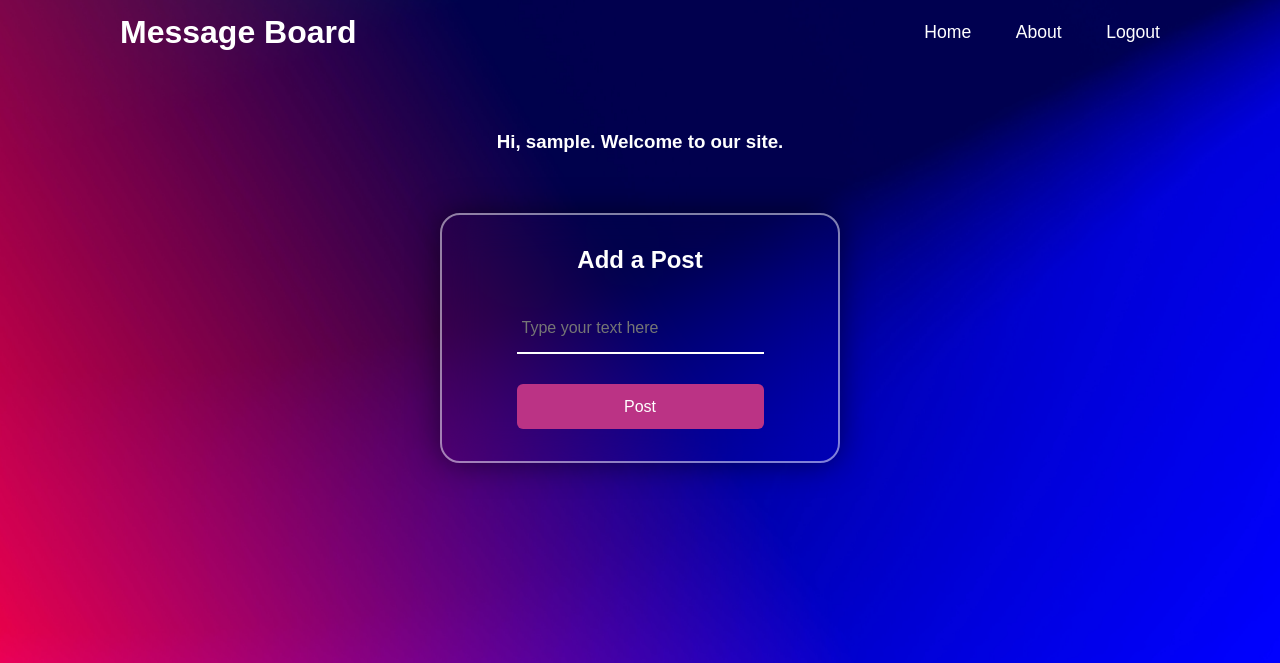
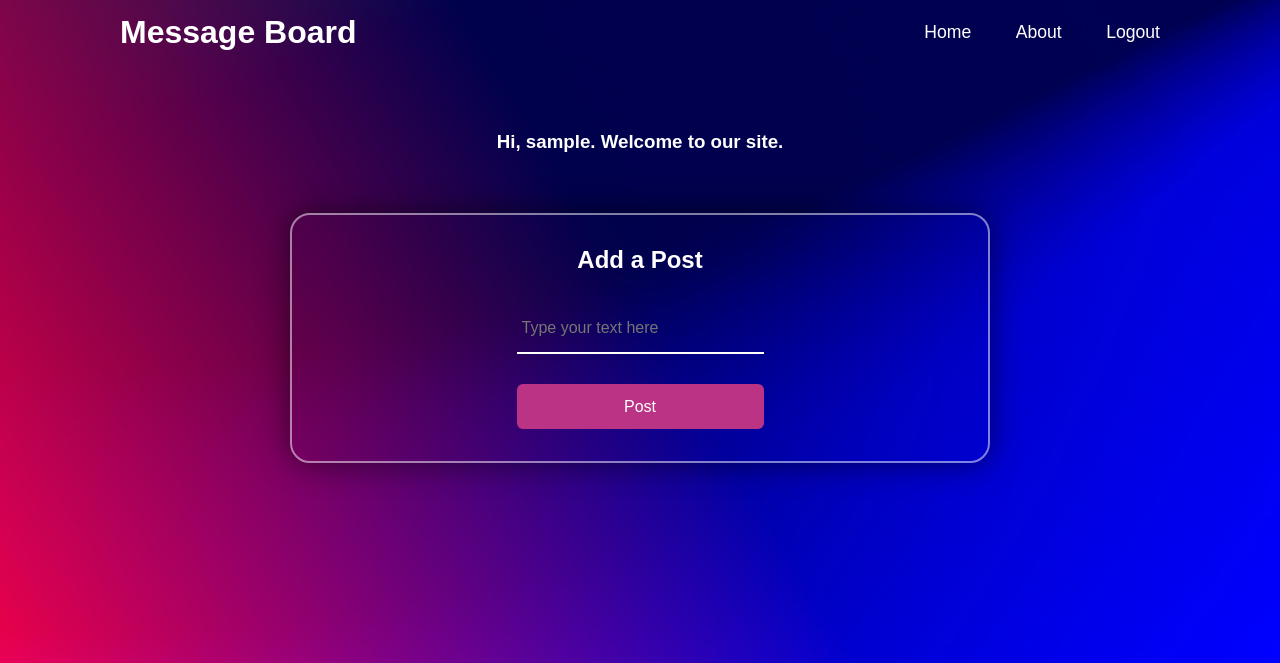
Before and after one commit to mvoyevoda/Message-Board, a PHP site: page / in a window 1280 px wide. Shown: the part 177-840 px from the top of the page. Run offline with PHP 8.4, Linux system fonts and the light colour scheme; the visitor is signed in with stand-in values (Sample User, id 1); data that the repository does not hold is empty.

Commit message:
in progress

```diff
--- a/styles.css
+++ b/styles.css
@@ -87,7 +87,7 @@ header {
 
 .wrapper {
     /* position: relative; */
-    width: 400px;
+    width: 700px;
     height: 250px;
     background: transparent;
     border: 2px solid rgba(255, 255, 255, .5);
@@ -316,7 +316,7 @@ header {
     width: 400px;*/
     /* height: 50px;  */
     height: auto;
-    width: auto;
+    width: 700px;
     background: transparent;
     border: 2px solid rgba(255, 255, 255, .5);
     border-radius: 20px;
```
